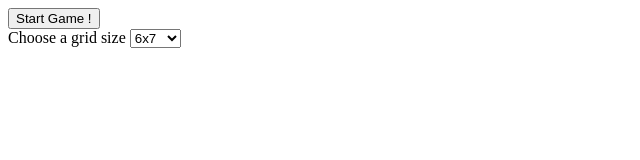
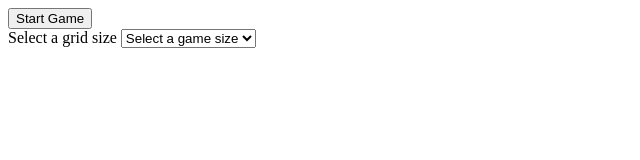
Before and after one commit to bnulens/js_rxjs_connect_four, a website built with Parcel: page index.html in a window 1280 px wide. Shown: the whole page, without its empty margins (0-640 px from the left). Built offline with nearby package versions, Linux system fonts and the light colour scheme.

Commit message:
feat - Wrap user elements for quick deletion on game start

```diff
--- a/index.html
+++ b/index.html
@@ -8,18 +8,21 @@
     <title>Connect Four RxJS</title>
 </head>
 <body>
-    <button id="test">Start Game !</button>
     <div class="outer-wrapper">
         <div class="inner-wrapper">
-            <div class="game-settings-wrapper">
-                <label for="game-grid-size-selector">Choose a grid size</label>
+            <div class="game-settings-wrapper" id="settings-element">
+                <button id="start-game-button">Start Game</button>
+                <div class="game-grid-size-selector-wrapper">
+                    <label for="game-grid-size-selector">Select a grid size</label>
                     <select name="game-grid-size-selector" id="game-size-selector">
+                        <option class="game-grid-size-option" value="0">Select a game size</option>
                         <option class="game-grid-size-option" value="6x9">6x7</option>
                         <option class="game-grid-size-option" value="8x7">8x7</option>
                         <option class="game-grid-size-option" value="10x7">10x7</option>
                         <option class="game-grid-size-option" value="8x8">8x8</option>
                     </select>
                 </div>
+            </div>
             <ul class="game-grid" id="game-grid"></ul>
         </div>
     </div>
```
Lines whose indentation alone changed are shown as unchanged.
